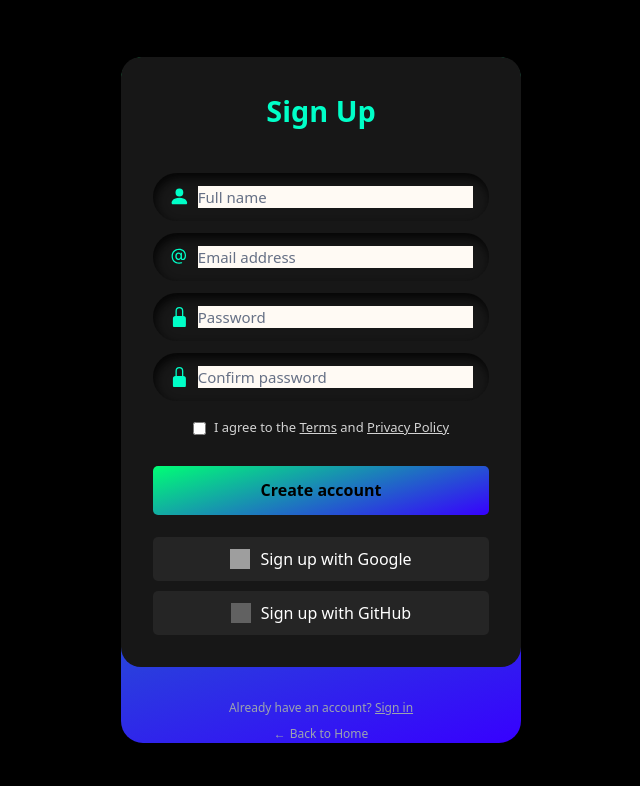
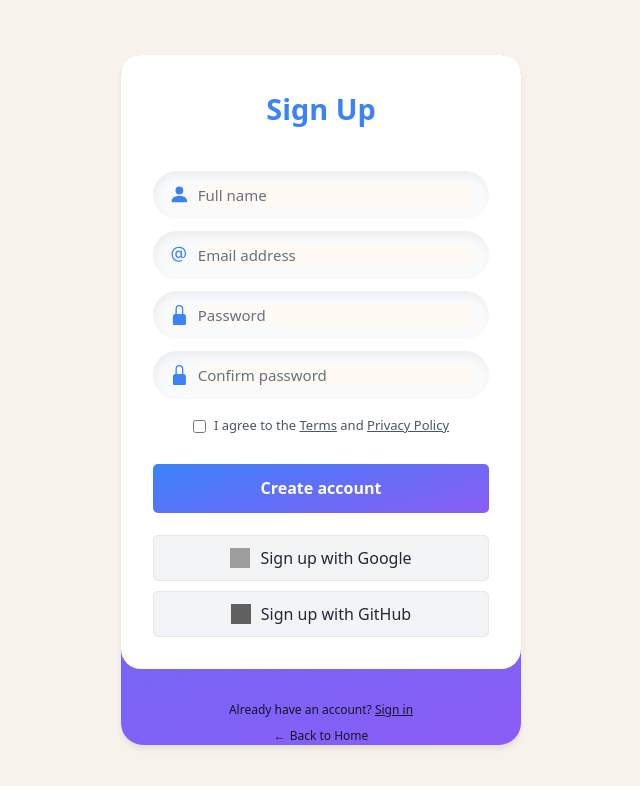
Before and after one commit to Jodd-cyber/bitetrack-frontend, a React (Vite) app: page /signup in a window 1280 px wide. Shown: the top 786 px of the page, without its empty margins (319-959 px from the left). Built offline with nearby package versions, Linux system fonts and the light colour scheme; no server answers; grey boxes are pictures that could not be loaded.

Commit message:
style: restored light mode design with improved footer visibility

```diff
--- a/src/auth.css
+++ b/src/auth.css
@@ -6,7 +6,17 @@
   align-items: center;
   justify-content: center;
   padding: 1.5rem;
-  background-color: #000000;
+  transition: background-color 0.3s ease;
+}
+
+/* Default (Light Mode) */
+.auth-container {
+  background-color: #f7f3ec;
+}
+
+/* Dark Mode */
+html.dark .auth-container {
+  background-color: #0f0f0f;
 }
 
 .card {
@@ -18,8 +28,17 @@
   max-width: 400px;
 }
 
+/* Light mode gradient override */
+html:not(.dark) .card {
+  background-image: linear-gradient(163deg, #3b82f6 0%, #8b5cf6 100%);
+}
+
 .card:hover {
   box-shadow: 0px 0px 30px 1px rgba(0, 255, 117, 0.30);
+}
+
+html:not(.dark) .card:hover {
+  box-shadow: 0px 0px 30px 1px rgba(59, 130, 246, 0.30);
 }
 
 .card2 {
@@ -41,9 +60,14 @@
   gap: 12px;
   padding: 2em;
   padding-bottom: 2em;
-  background-color: #171717;
+  background-color: #171717; /* Dark mode default */
   border-radius: 20px;
+  transition: background-color 0.3s ease;
   width: 100%;
+}
+
+html:not(.dark) .form {
+  background-color: #ffffff;
 }
 
 #heading {
@@ -52,6 +76,10 @@
   color: rgb(0, 255, 200);
   font-size: 1.8em;
   font-weight: bold;
+}
+
+html:not(.dark) #heading {
+  color: #3b82f6;
 }
 
 .field {
@@ -68,11 +96,21 @@
   box-shadow: inset 2px 5px 10px rgb(5, 5, 5);
 }
 
+html:not(.dark) .field {
+  background-color: #f9fafb;
+  box-shadow: inset 2px 5px 10px rgba(0, 0, 0, 0.05);
+  color: #1f2937;
+}
+
 .input-icon {
   height: 1.3em;
   width: 1.3em;
   fill: rgb(0, 255, 200);
   flex-shrink: 0;
+}
+
+html:not(.dark) .input-icon {
+  fill: #3b82f6;
 }
 
 .input-field {
@@ -84,18 +122,36 @@
   font-size: 15px;
 }
 
-/* Fix for browser autofill background changing to white */
-.input-field:-webkit-autofill,
-.input-field:-webkit-autofill:hover,
-.input-field:-webkit-autofill:focus,
-.input-field:-webkit-autofill:active {
+/* Fix for browser autofill background changing to white in dark mode */
+html.dark .input-field:-webkit-autofill,
+html.dark .input-field:-webkit-autofill:hover,
+html.dark .input-field:-webkit-autofill:focus,
+html.dark .input-field:-webkit-autofill:active {
   -webkit-box-shadow: 0 0 0 30px #171717 inset !important;
   -webkit-text-fill-color: rgb(0, 255, 200) !important;
   transition: background-color 5000s ease-in-out 0s;
 }
 
+/* Fix for browser autofill background in light mode */
+html:not(.dark) .input-field:-webkit-autofill,
+html:not(.dark) .input-field:-webkit-autofill:hover,
+html:not(.dark) .input-field:-webkit-autofill:focus,
+html:not(.dark) .input-field:-webkit-autofill:active {
+  -webkit-box-shadow: 0 0 0 30px #f9fafb inset !important;
+  -webkit-text-fill-color: #1f2937 !important;
+  transition: background-color 5000s ease-in-out 0s;
+}
+
+html:not(.dark) .input-field {
+  color: #1f2937;
+}
+
 .input-field::placeholder {
   color: #888;
+}
+
+html:not(.dark) .input-field::placeholder {
+  color: #9ca3af;
 }
 
 .form .btn {
@@ -119,6 +175,13 @@
   text-align: center;
 }
 
+html:not(.dark) .button1,
+html:not(.dark) .button2,
+html:not(.dark) .button3 {
+  background-image: linear-gradient(163deg, #3b82f6 0%, #8b5cf6 100%);
+  color: white;
+}
+
 .button1 {
   flex: 1;
 }
@@ -132,6 +195,12 @@
   color: rgb(0, 255, 200);
 }
 
+html:not(.dark) .button1:hover,
+html:not(.dark) .button2:hover {
+  background-image: linear-gradient(163deg, #2563eb 0%, #7c3aed 100%);
+  color: white;
+}
+
 .button3 {
   width: 100%;
 }
@@ -139,6 +208,10 @@
 .button3:hover {
   background-image: linear-gradient(163deg, #a00000fa 0%, #d10050 100%);
   color: rgb(255, 255, 255);
+}
+
+html:not(.dark) .button3:hover {
+  background-image: linear-gradient(163deg, #dc2626 0%, #991b1b 100%);
 }
 
 .social-btn {
@@ -157,8 +230,18 @@
   width: 100%;
 }
 
+html:not(.dark) .social-btn {
+  background-color: #f3f4f6;
+  color: #1f2937;
+  border: 1px solid #e5e7eb;
+}
+
 .social-btn:hover {
   background-color: black;
+}
+
+html:not(.dark) .social-btn:hover {
+  background-color: #e5e7eb;
 }
 
 /* Checkbox container */
@@ -172,6 +255,10 @@
   margin-top: 5px;
 }
 
+html:not(.dark) .checkbox-container {
+  color: #4b5563;
+}
+
 /* Footer links */
 .footer-links {
   margin-top: 2rem;
@@ -181,6 +268,12 @@
   display: flex;
   flex-direction: column;
   gap: 0.5rem;
+}
+
+html:not(.dark) .footer-links {
+  /* Much darker color for light mode so it's fully visible */
+  color: #111827;
+  font-weight: 500;
 }
 
 .footer-links button,
@@ -198,6 +291,11 @@
   color: #e0ffff;
 }
 
+html:not(.dark) .footer-links button:hover,
+html:not(.dark) .footer-links a:hover {
+  color: #2563eb;
+}
+
 .back-link {
   text-decoration: none !important;
   display: inline-flex;
```
